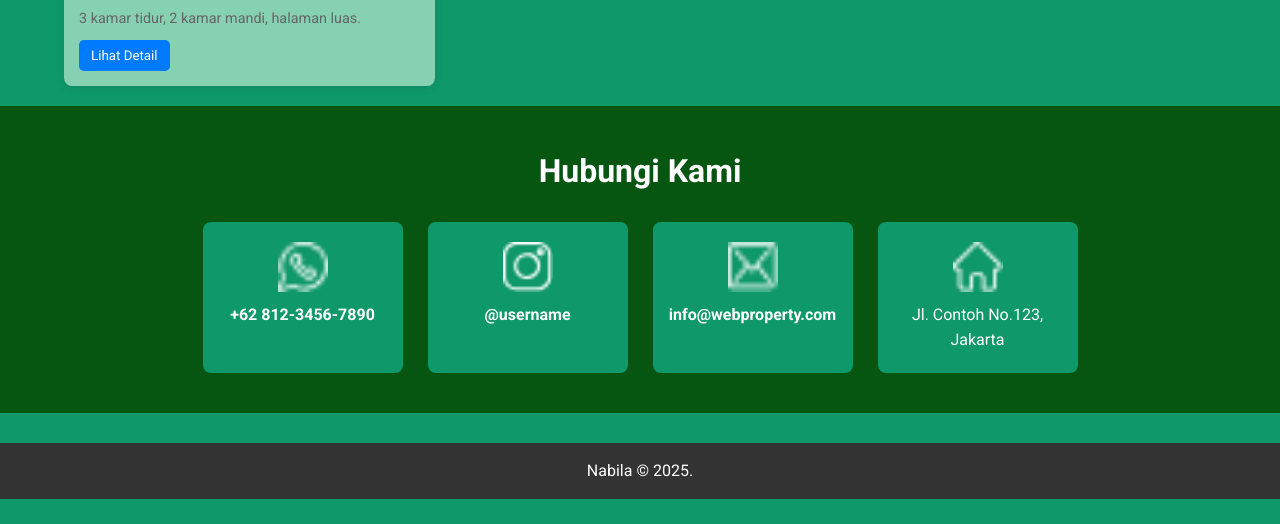
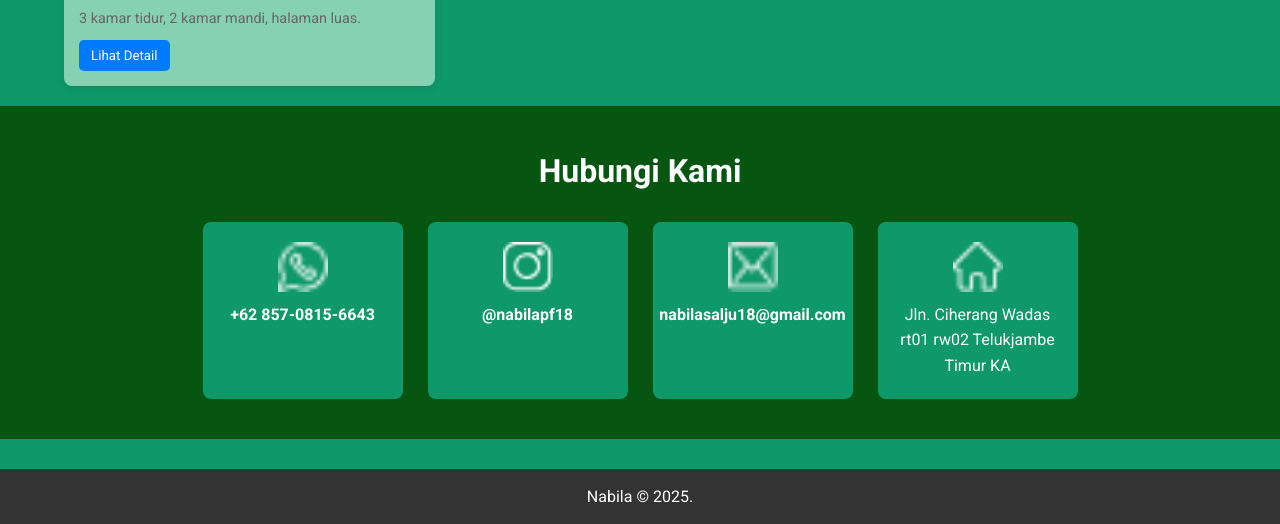
Before and after one commit to nabilasalju18/property, a plain HTML site: page index.html in a window 1280 px wide. Shown: the part 1261-1785 px from the top of the page. Before the commit the page ends 1760 px from the top, so only its background shows below. Drawn offline with Linux system fonts and the light colour scheme.

Commit message:
Update index.html

```diff
--- a/index.html
+++ b/index.html
@@ -127,19 +127,19 @@
     <div class="contact-cards">
         <div class="contact-card">
             <img src="Images/whatsapp-line.png" alt="WhatsApp">
-            <p><a href="https://wa.me/6281234567890" target="_blank">+62 812-3456-7890</a></p>
+            <p><a href="https://wa.me/6285708156643" target="_blank">+62 857-0815-6643</a></p>
         </div>
         <div class="contact-card">
             <img src="Images/instagram line.png" alt="Instagram">
-            <p><a href="https://instagram.com/username" target="_blank">@username</a></p>
+           <p><a href="https://www.instagram.com/nabilapf18?igsh=MThrYXF4djRjZWx5ZA==" target="_blank">@nabilapf18</a></p>
         </div>
         <div class="contact-card">
             <img src="Images/gmail-line.png" alt="Email">
-            <p><a href="mailto:info@webproperty.com">info@webproperty.com</a></p>
+            <p><a href="mailto:info@webproperty.com">nabilasalju18@gmail.com</a></p>
         </div>
         <div class="contact-card">
             <img src="Images/home.png" alt="Alamat">
-            <p>Jl. Contoh No.123, Jakarta</p>
+            <p>Jln. Ciherang Wadas rt01 rw02 Telukjambe Timur KA</p>
         </div>
     </div>
 </section>
```
